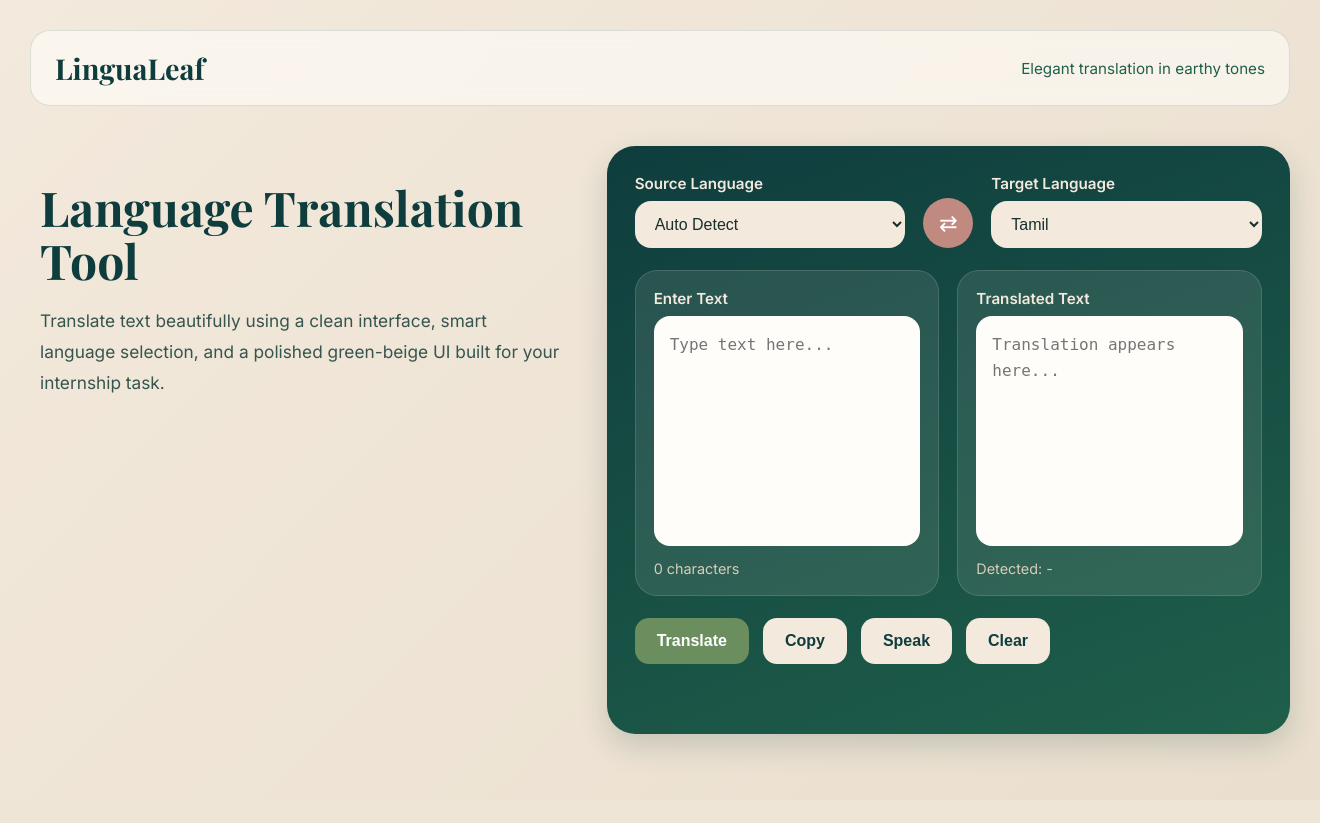
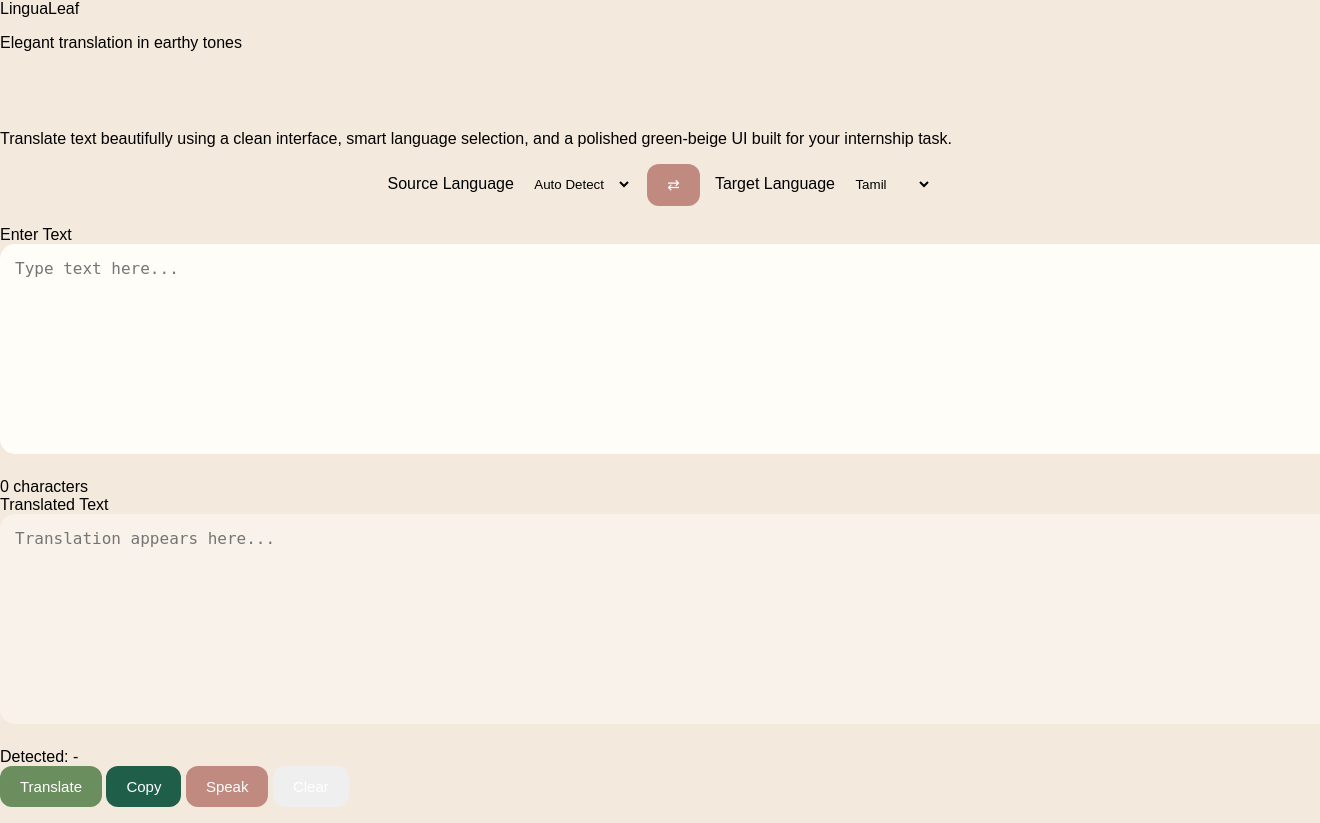
Before and after one commit to mashigasri1777/CodeAlpha_Lingualeaf, a Flask app: page / in a window 1320 px wide; the page is wider, and only the part inside the window is pictured. Before the commit the page ends 765 px from the top of that part, so only its background shows below. Run offline with Flask 3, Linux system fonts and the light colour scheme.

Commit message:
Refactor CSS styles and layout structure
Removed old CSS variables and styles, added new styles for layout and components.

```diff
--- a/static/css/style.css
+++ b/static/css/style.css
@@ -1,243 +1,85 @@
-:root {
-  --midnight-green: #0F3D3E;
-  --dark-green: #1F5F4A;
-  --moss-green: #6B8E5E;
-  --beige: #F3E9DC;
-  --rosy-brown: #C08A80;
-  --white-soft: #fffdf9;
-  --text-dark: #18302b;
-  --shadow: 0 12px 30px rgba(15, 61, 62, 0.18);
+body{
+    margin:0;
+    font-family:Arial, sans-serif;
+    background:#F3E9DC;
 }
 
-* {
-  margin: 0;
-  padding: 0;
-  box-sizing: border-box;
+.container{
+    width:80%;
+    margin:auto;
+    margin-top:40px;
+    background:#0F3D3E;
+    padding:30px;
+    border-radius:20px;
+    box-shadow:0px 8px 20px rgba(0,0,0,0.3);
 }
 
-body {
-  font-family: "Inter", sans-serif;
-  background: linear-gradient(135deg, var(--beige), #eadfce);
-  color: var(--text-dark);
-  min-height: 100vh;
+h1{
+    color:#F3E9DC;
+    text-align:center;
+    margin-bottom:30px;
 }
 
-.page-wrapper {
-  max-width: 1300px;
-  margin: 0 auto;
-  padding: 30px 20px 50px;
+.selectors{
+    display:flex;
+    justify-content:center;
+    gap:15px;
+    margin-bottom:20px;
 }
 
-.navbar {
-  display: flex;
-  justify-content: space-between;
-  align-items: center;
-  margin-bottom: 40px;
-  padding: 18px 24px;
-  background: rgba(255, 253, 249, 0.6);
-  border: 1px solid rgba(31, 95, 74, 0.15);
-  border-radius: 20px;
-  backdrop-filter: blur(8px);
+select{
+    padding:12px;
+    border:none;
+    border-radius:10px;
+    background:#F3E9DC;
 }
 
-.logo {
-  font-family: "Playfair Display", serif;
-  font-size: 1.8rem;
-  font-weight: 700;
-  color: var(--midnight-green);
+textarea{
+    width:100%;
+    height:180px;
+    padding:15px;
+    border:none;
+    border-radius:15px;
+    resize:none;
+    font-size:16px;
+    margin-bottom:20px;
 }
 
-.tagline {
-  color: var(--dark-green);
-  font-size: 0.95rem;
+#inputText{
+    background:#fffdf8;
 }
 
-.hero-section {
-  display: grid;
-  grid-template-columns: 1fr 1.25fr;
-  gap: 30px;
-  align-items: start;
+#outputText{
+    background:#f8f2ea;
 }
 
-.hero-text {
-  padding: 35px 10px;
+.buttons{
+    display:flex;
+    justify-content:center;
+    gap:15px;
 }
 
-.hero-text h1 {
-  font-family: "Playfair Display", serif;
-  font-size: 3rem;
-  color: var(--midnight-green);
-  margin-bottom: 18px;
-  line-height: 1.1;
+button{
+    padding:12px 20px;
+    border:none;
+    border-radius:12px;
+    color:white;
+    cursor:pointer;
+    font-size:15px;
 }
 
-.hero-text p {
-  font-size: 1.08rem;
-  line-height: 1.8;
-  color: #35554e;
-  max-width: 520px;
+#translateBtn{
+    background:#6B8E5E;
 }
 
-.translator-card {
-  background: linear-gradient(160deg, var(--midnight-green), var(--dark-green));
-  border-radius: 28px;
-  padding: 28px;
-  color: var(--beige);
-  box-shadow: var(--shadow);
+#swapBtn{
+    background:#C08A80;
 }
 
-.selectors {
-  display: grid;
-  grid-template-columns: 1fr auto 1fr;
-  gap: 18px;
-  align-items: end;
-  margin-bottom: 22px;
+#copyBtn{
+    background:#1F5F4A;
 }
 
-.select-group label,
-.panel label {
-  display: block;
-  margin-bottom: 8px;
-  font-size: 0.95rem;
-  font-weight: 600;
+#speakBtn{
+    background:#C08A80;
 }
-
-select,
-textarea {
-  width: 100%;
-  border: none;
-  outline: none;
-  border-radius: 16px;
-  font-size: 1rem;
-}
-
-select {
-  padding: 14px 16px;
-  background: var(--beige);
-  color: var(--text-dark);
-}
-
-.swap-btn {
-  width: 50px;
-  height: 50px;
-  border: none;
-  border-radius: 50%;
-  background: var(--rosy-brown);
-  color: white;
-  font-size: 1.4rem;
-  cursor: pointer;
-  transition: 0.3s ease;
-}
-
-.swap-btn:hover {
-  transform: rotate(180deg) scale(1.05);
-}
-
-.text-grid {
-  display: grid;
-  grid-template-columns: 1fr 1fr;
-  gap: 18px;
-  margin-bottom: 22px;
-}
-
-.panel {
-  background: rgba(243, 233, 220, 0.1);
-  border: 1px solid rgba(243, 233, 220, 0.15);
-  border-radius: 22px;
-  padding: 18px;
-}
-
-textarea {
-  min-height: 230px;
-  resize: none;
-  padding: 16px;
-  background: var(--white-soft);
-  color: var(--text-dark);
-  line-height: 1.6;
-}
-
-.panel-footer {
-  margin-top: 10px;
-  display: flex;
-  justify-content: space-between;
-  font-size: 0.9rem;
-  color: #d7ccb9;
-}
-
-.action-row {
-  display: flex;
-  gap: 14px;
-  flex-wrap: wrap;
-  margin-top: 10px;
-}
-
-.primary-btn,
-.secondary-btn {
-  padding: 14px 22px;
-  border: none;
-  border-radius: 14px;
-  font-size: 1rem;
-  font-weight: 600;
-  cursor: pointer;
-  transition: 0.25s ease;
-}
-
-.primary-btn {
-  background: var(--moss-green);
-  color: white;
-}
-
-.primary-btn:hover {
-  background: #5d7f50;
-  transform: translateY(-2px);
-}
-
-.secondary-btn {
-  background: var(--beige);
-  color: var(--midnight-green);
-}
-
-.secondary-btn:hover {
-  background: var(--rosy-brown);
-  color: white;
-}
-
-.status-message {
-  margin-top: 18px;
-  min-height: 24px;
-  color: #f5e6d3;
-  font-size: 0.95rem;
-}
-
-@media (max-width: 992px) {
-  .hero-section {
-    grid-template-columns: 1fr;
-  }
-
-  .hero-text {
-    padding: 10px 0;
-  }
-}
-
-@media (max-width: 768px) {
-  .selectors,
-  .text-grid {
-    grid-template-columns: 1fr;
-  }
-
-  .swap-btn {
-    width: 100%;
-    border-radius: 14px;
-    height: 48px;
-  }
-
-  .navbar {
-    flex-direction: column;
-    gap: 8px;
-    text-align: center;
-  }
-
-  .hero-text h1 {
-    font-size: 2.3rem;
-  }
-}
```
